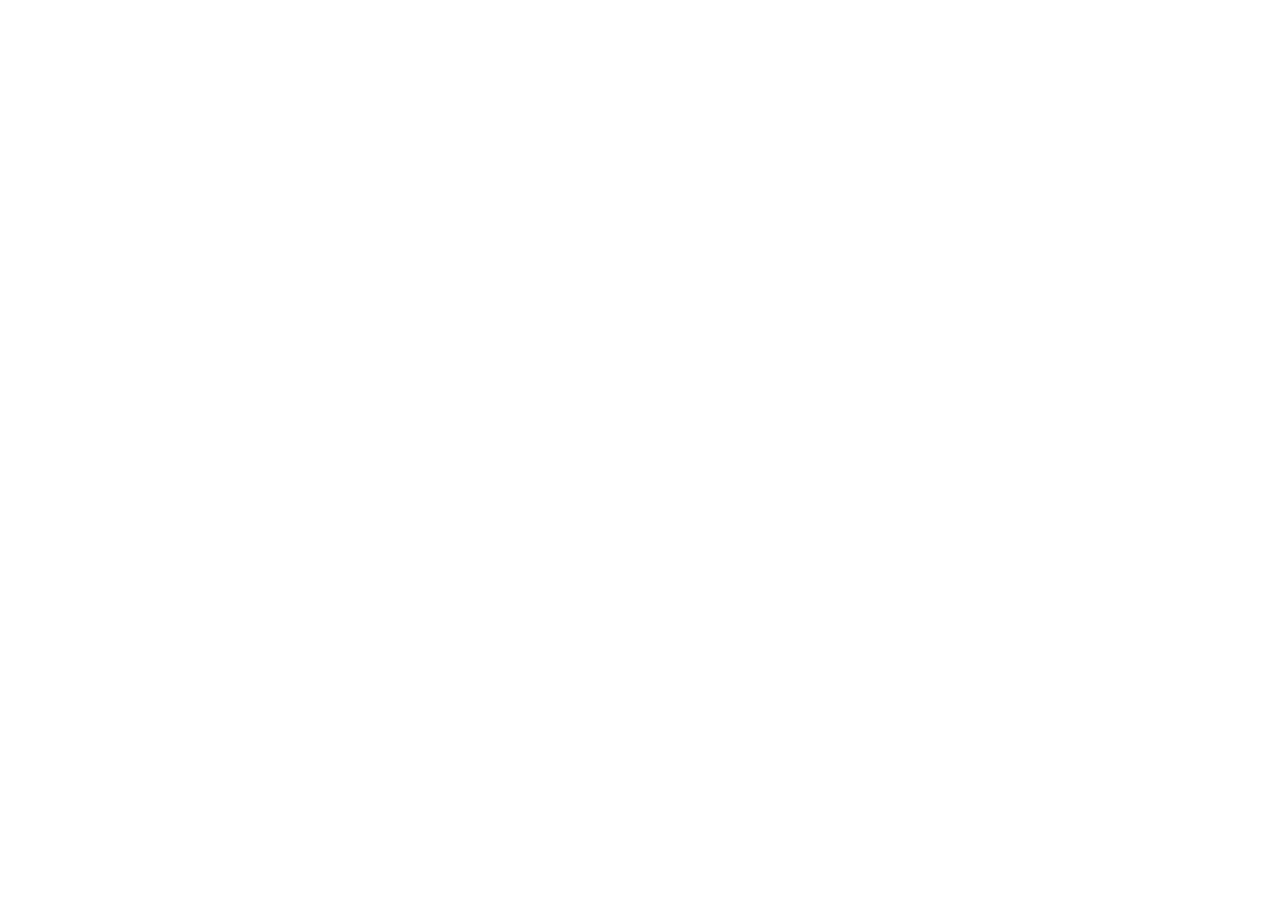
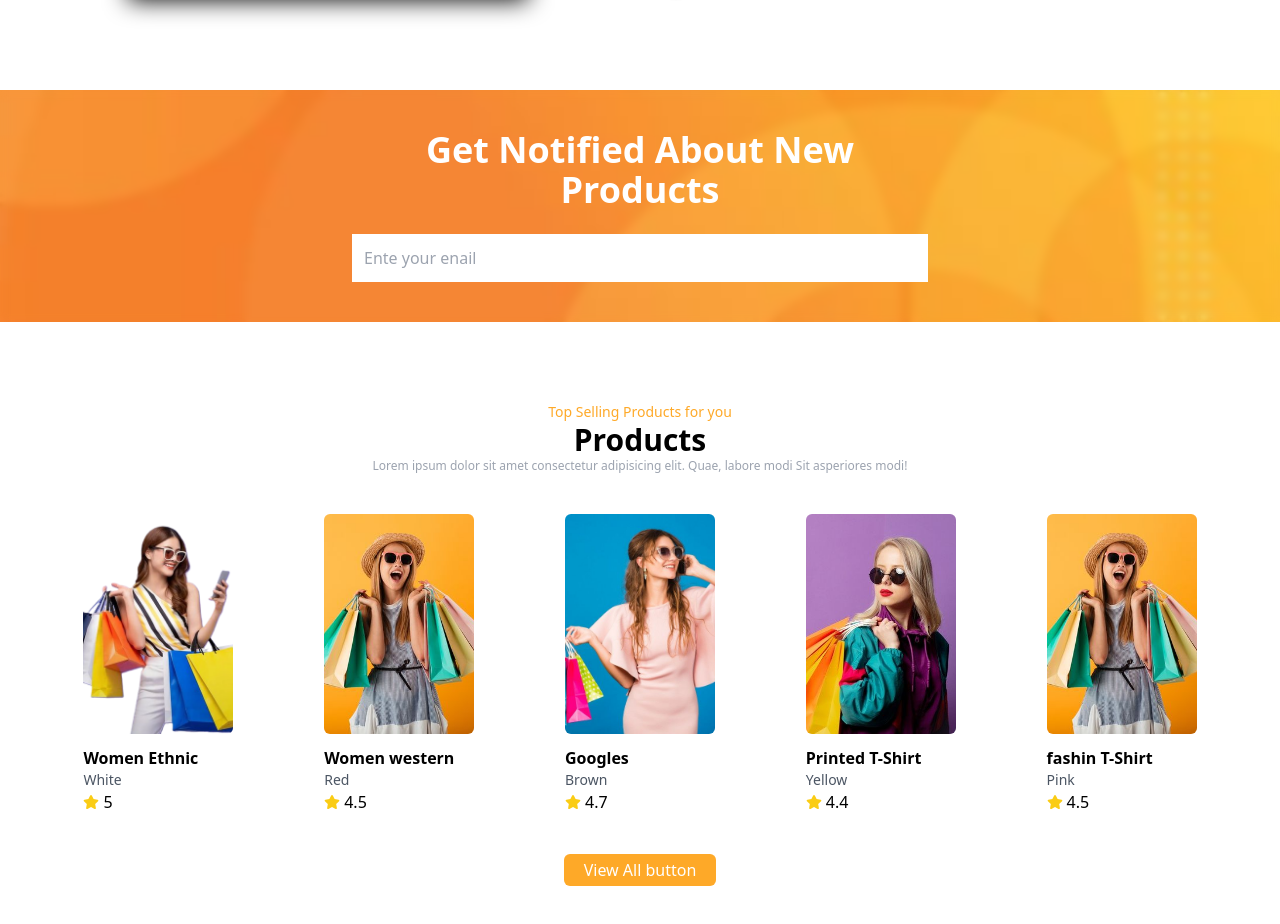
Before and after one commit to jainoos007/fashShop, a React (Vite) app: page / in a window 1280 px wide. Shown: the part 2122-3046 px from the top of the page. Before the commit the page ends 2140 px from the top, so only its background shows below. Built offline with nearby package versions, Linux system fonts and the light colour scheme.

Commit message:
create banner and add product component

```diff
--- a/src/App.jsx
+++ b/src/App.jsx
@@ -6,6 +6,7 @@
 import "aos/dist/aos.css";
 import TopProducts from "./components/TopProducts/TopProducts";
 import Banner from "./components/Banner/Banner";
+import Subscribe from "./components/Subscribe/Subscribe";
 
 function App() {
   useEffect(() => {
@@ -25,6 +26,8 @@
       <Products />
       <TopProducts />
       <Banner />
+      <Subscribe />
+      <Products />
     </div>
   );
 }
--- a/src/components/Products/Products.jsx
+++ b/src/components/Products/Products.jsx
@@ -92,6 +92,12 @@
               </div>
             ))}
           </div>
+          {/* view all button */}
+          <div className="flex justify-center">
+            <button className="text-center mt-10 cursor-pointer bg-primary text-white py-1 px-5 rounded-md">
+              View All button
+            </button>
+          </div>
         </div>
       </div>
     </div>
--- /dev/null
+++ b/src/components/Subscribe/Subscribe.jsx
@@ -0,0 +1,36 @@
+import React from "react";
+import Banner from "../../assets/website/orange-pattern.jpg";
+
+const BannerImg = {
+  backgroundImage: `url(${Banner})`,
+  backgroundPosition: "center",
+  backgroundRepeat: "no-repeat",
+  backgroundSize: "cover",
+  height: "100%",
+  width: "100%",
+};
+const Subscribe = () => {
+  return (
+    <div
+      data-aos="zoom-in"
+      className="bg-gray-100 dark:bg-gray-800 text-white mb-20"
+      style={BannerImg}
+    >
+      <div className="container backdrop-blur-sm py-10">
+        <div className="space-y-6 max-w-xl mx-auto">
+          <h1 className="text-2xl !text-center sm:text-left sm:text-4xl font-semibold">
+            Get Notified About New Products
+          </h1>
+          <input
+            data-aos="fade-up"
+            type="text"
+            placeholder="Ente your enail"
+            className="w-full p-3"
+          />
+        </div>
+      </div>
+    </div>
+  );
+};
+
+export default Subscribe;
```
